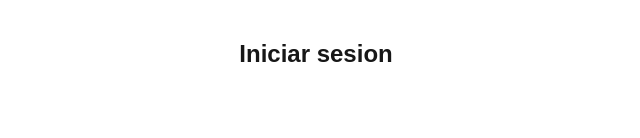
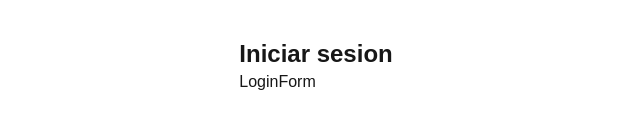
Before and after one commit to jhreyes483/back-next, a Next.js app: page /auth/login in a window 1280 px wide. Shown: the part 162-300 px from the top of the page, without its empty margins (324-964 px from the left). Built offline with nearby package versions, Linux system fonts and the light colour scheme.

Commit message:
se crea componente de login in use client

```diff
--- a/app/auth/create-account/page.tsx
+++ b/app/auth/create-account/page.tsx
@@ -1,8 +1,9 @@
 import Heading from "@/src/shared/components/typography/Heading";
+import { generatePageTitle } from "@/src/shared/components/utils/metadata";
 import { Metadata } from "next";
 
 export const metadata: Metadata = {
-  title: "Crear Cuenta"
+  title: generatePageTitle("Crear cuenta")
 }
 
 export default function RegisterPage() {
--- a/app/auth/login/page.tsx
+++ b/app/auth/login/page.tsx
@@ -1,3 +1,4 @@
+import LoginForm from "@/app/src/features/auth/components/LoginForm";
 import Heading from "@/src/shared/components/typography/Heading";
 import { Metadata } from "next";
 
@@ -9,6 +10,7 @@ export default function LoginPage() {
   return (
     <>
       <Heading level={3}>Iniciar sesion</Heading>
+      <LoginForm/>
     </>
   )
 }
--- /dev/null
+++ b/app/src/features/auth/components/LoginForm.tsx
@@ -0,0 +1,7 @@
+
+"use client"
+export default function LoginForm(){
+    return (
+        <div>LoginForm</div>
+    )
+}
--- /dev/null
+++ b/src/shared/components/utils/metadata.ts
@@ -0,0 +1,3 @@
+export function generatePageTitle(tittle: string){
+ return `${process.env.APP_NAME} - ${tittle}`
+}
```
